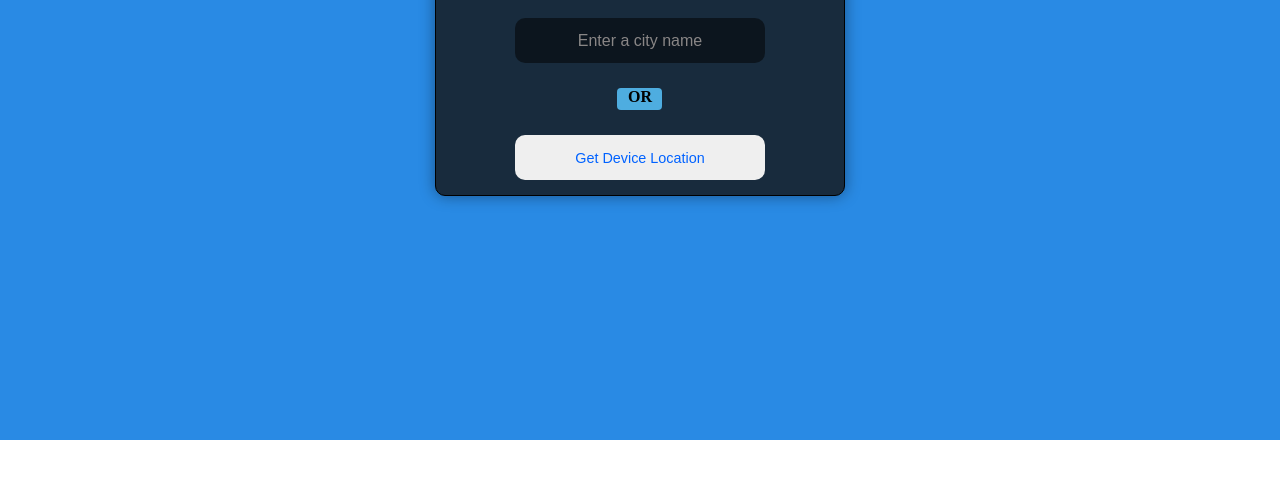
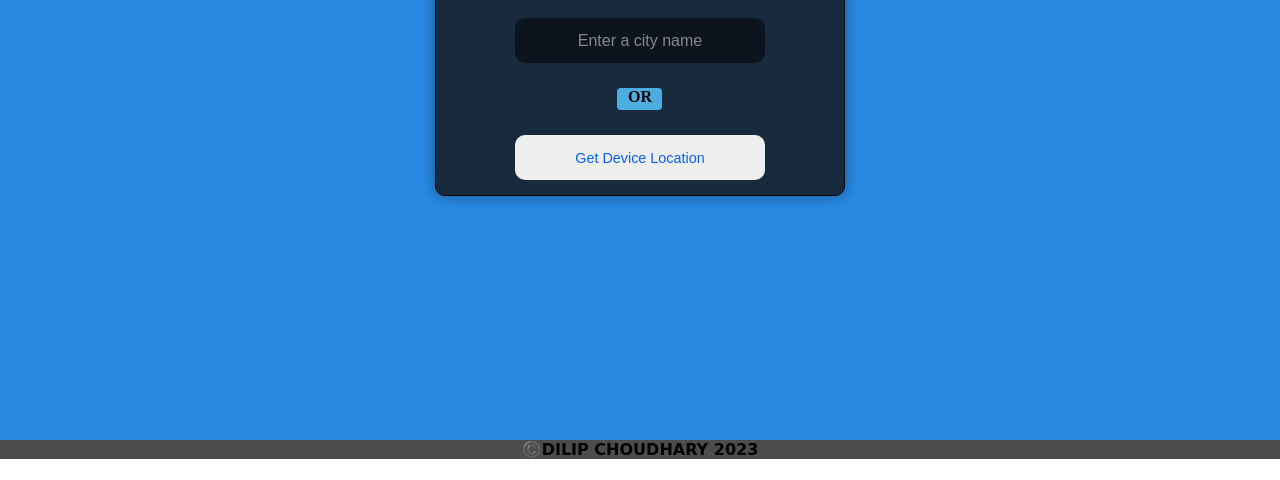
Before and after one commit to Dilip19IT19/Custom-Weather-App, a plain HTML site: page index.html in a window 1280 px wide. Shown: the part 320-800 px from the top of the page. Drawn offline with Linux system fonts and the light colour scheme.

Commit message:
Update index.html

```diff
--- a/index.html
+++ b/index.html
@@ -5,8 +5,8 @@
   <meta name="viewport" content="width=device-width, initial-scale=1.0">
   <title>Document</title>
   <link rel="preconnect" href="https://fonts.googleapis.com">
-<link rel="preconnect" href="https://fonts.gstatic.com" crossorigin>
-<link href="https://fonts.googleapis.com/css2?family=Poppins:ital,wght@1,200;1,400&display=swap" rel="stylesheet">
+  <link rel="preconnect" href="https://fonts.gstatic.com" crossorigin>
+  <link href="https://fonts.googleapis.com/css2?family=Poppins:ital,wght@1,200;1,400&display=swap" rel="stylesheet">
   <link rel="stylesheet" href="./style.css">
 </head>
 <body>
@@ -20,13 +20,10 @@
       <div class="separator" class="or">OR</div>
       <button class="btn">Get Device Location</button>
 
-
     </div>
 
-
-
   </div>
-
+  <footer>©️DILIP CHOUDHARY 2023</footer>
 <script src="./script.js"></script>
 </body>
 </html>
```
